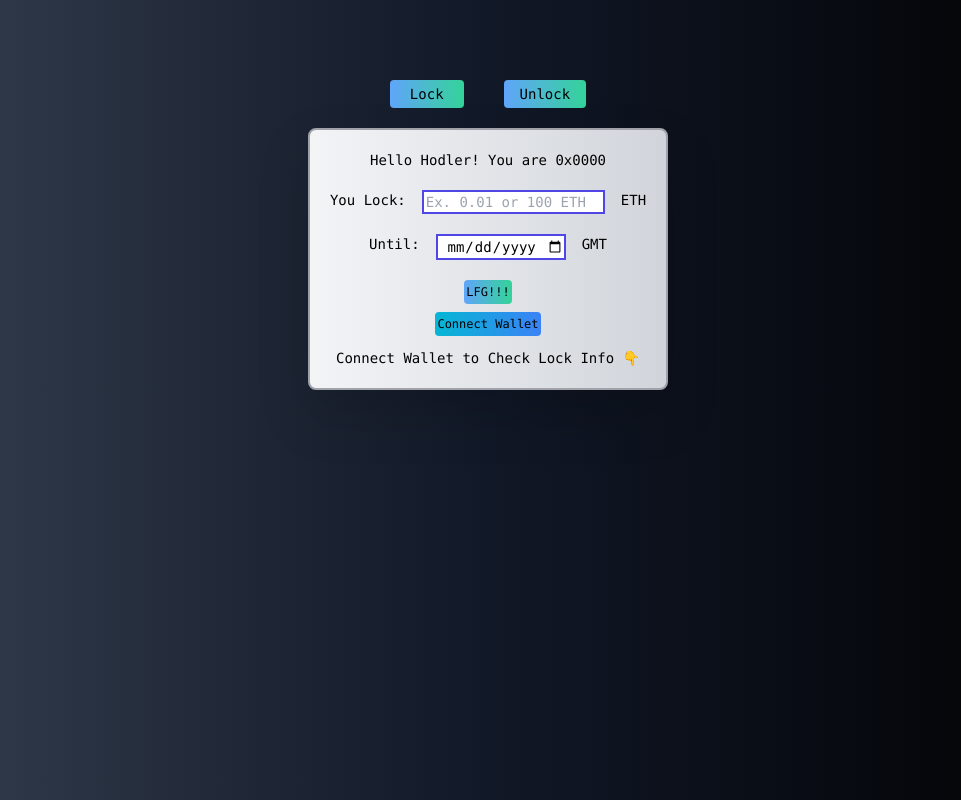
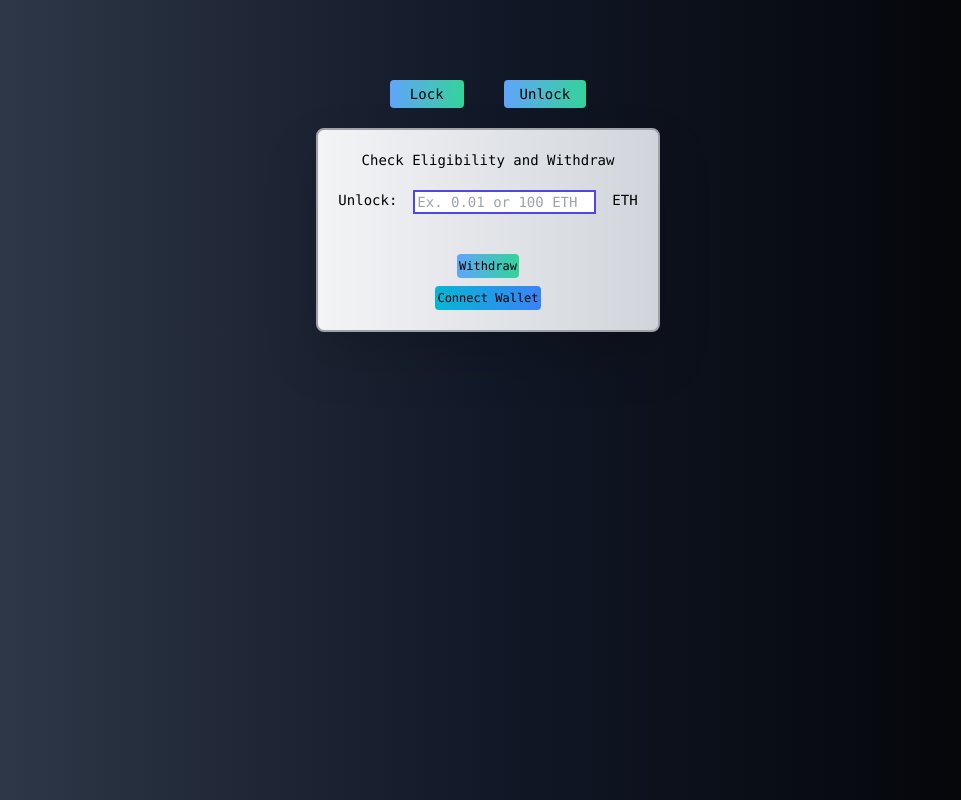
Before and after one commit to royvardhan/hodlbank, a React (Create React App) app: page /withdraw in a window 1280 px wide. Shown: the whole page, without its empty margins (152-1113 px from the left). Built offline with nearby package versions, Linux system fonts and the light colour scheme.

Commit message:
Added Withdraw section

```diff
--- a/package.json
+++ b/package.json
@@ -9,6 +9,7 @@
     "ethers": "^5.6.6",
     "react": "^18.1.0",
     "react-dom": "^18.1.0",
+    "react-router-dom": "^6.3.0",
     "react-scripts": "5.0.1",
     "web-vitals": "^2.1.4",
     "web3": "^1.7.3",
--- a/src/App.js
+++ b/src/App.js
@@ -2,12 +2,17 @@ import './index.css';
 import React from 'react';
 import Navbar from './Navbar';
 import Locker from './Locker';
+import Withdraw from './Withdraw';
+import { Route, Routes as Switch } from 'react-router-dom';
 
 export default function App() {
   return (
     <div>
       <Navbar />
-      <Locker />
+      <Switch>
+        <Route exact path="/" element={<Locker />} />
+        <Route path="/withdraw" element={<Withdraw />} />
+        </Switch>
     </div>
   )
 }
--- a/src/InfoChecker.js
+++ b/src/InfoChecker.js
@@ -8,9 +8,6 @@ export default function InfoChecker (props) {
 
     const [address, setAddress] = useState("");
     const [lockedEther, setLockedEther] = useState(null);
-    const [timeMinutes, setTimeMinutes] = useState("");
-    const [timeDays, setTimeDays] = useState("");
-    const [timeHours, setTimeHours] = useState("");
     const [time, setTime] = useState(null);
 
     const contract = new ethers.Contract(props.state.address, hodlBankAbi, props.state.signer);
@@ -27,17 +24,9 @@ export default function InfoChecker (props) {
             const getTime = new Date(query.unlockDate * 1000);
             const humanDateFormat = getTime.toLocaleString();
             setTime(humanDateFormat);
-            const timeMin = getTime.getMinutes();
-            setTimeMinutes(timeMin);
-            const timeDays = getTime.getDay();
-            setTimeDays(timeDays);
-            const timeHours = getTime.getHours();
-            setTimeHours(timeHours);
         } else {
             setLockedEther("0");
-            setTimeMinutes("0");
-            setTimeDays("0");
-            setTimeHours("0");
+            setTime("N.A");
         }
     }
 
--- a/src/Navbar.js
+++ b/src/Navbar.js
@@ -1,12 +1,13 @@
 import React from "react";
 import './index.css';
+import {Link} from "react-router-dom";
 
 function Navbar() {
     return (
         <div className="flex justify-center ">
         <div className="max-w-xs m-auto pt-20 pb-5 text-sm">
-        <button className="mr-10 rounded bg-gradient-to-r from-blue-400 to-emerald-400 px-5 py-1  "> Lock  </button>
-        <button className="rounded bg-gradient-to-r from-blue-400 to-emerald-400 px-4 py-1"> Unlock </button>
+        <Link to="/"><button className="mr-10 rounded bg-gradient-to-r from-blue-400 to-emerald-400 px-5 py-1  "> Lock </button></Link>
+        <Link to="/withdraw"><button className="rounded bg-gradient-to-r from-blue-400 to-emerald-400 px-4 py-1"> Unlock </button></Link>
         </div>
         </div>
 
--- a/src/Locker.js
+++ b/src/Withdraw.js
@@ -5,7 +5,8 @@ import { formatEther, parseEther } from 'ethers/lib/utils';
 import InfoChecker from './InfoChecker';
 import "./index.css"
 
-function Locker() {
+
+export default function Withdraw() {
 
     const [value, setValue] = useState('');
     const handleChange = (event) => {setValue(prev => event.target.value)}
@@ -58,15 +59,6 @@ function Locker() {
 		    setContract(tempContract);
         }
 
-
-    const handleSubmit = async () => {
-        const unixTimestamp = Math.floor(new Date(time).getTime() / 1000)
-        const tempValue = parseEther(value);
-        const tx = await contract.lockFunds(tempValue, unixTimestamp, {value: tempValue});
-        await tx.wait()
-        console.log(tx.hash);
-    }
-
         const handleWithdraw = async () => {
             let tempValue = parseEther(value);
             const tx = await contract.withdrawFunds(tempValue);
@@ -76,34 +68,22 @@ function Locker() {
 
 
     return (
-        <div>
         <div className="flex justify-center text-sm">
-        <div className='pt-5 pb-5 backdrop-blur-sm rounded-lg border-solid border-2 min-w-max border-zinc-400 bg-gradient-to-r from-gray-100 to-gray-300 drop-shadow-2xl  '>
-        <h4 className="text-center">Hello Hodler! You are {wallAddrStr}</h4>
+        <div className='pt-5 pb-5 backdrop-blur-sm rounded-lg border-solid border-2 min-w-0 border-zinc-400 bg-gradient-to-r from-gray-100 to-gray-300 drop-shadow-2xl  '>
+        <h4 className="text-center">Check Eligibility and Withdraw</h4>
         <div className="flex justify-center p-5">
-            <p>You Lock:</p>
+            <p>Unlock:</p>
            <input className='ml-4 mr-4 border-solid border-2 border-indigo-600 text-center' onChange={handleChange} type="number" placeholder="Ex. 0.01 or 100 ETH" />
            <p>ETH</p>
         </div>
-        <div className="flex justify-center">
-        <p>Until: </p>
-        <input className='ml-4 mr-4 border-solid border-2 border-indigo-600 text-center' onChange={handleTime} type="date" />
-        <p>GMT</p>
-        </div>
         <div className="flex justify-center pt-5">
-        <button onClick={handleSubmit} className="pl-0.5 pr-0.5 text-xs rounded bg-gradient-to-r from-blue-400 to-emerald-400 px-4 py-1"> LFG!!! </button>
+        <button onClick={handleWithdraw} className="pl-0.5 pr-0.5 text-xs rounded bg-gradient-to-r from-blue-400 to-emerald-400 px-4 py-1"> Withdraw </button>
         </div>
         <div className="flex justify-center pt-2">
         <button onClick={connectWallet} className="pl-0.5 pr-0.5 text-xs rounded bg-gradient-to-r from-cyan-500 to-blue-500 px-4 py-1"> {account} </button>
         </div>
-        {!contract && <p className='pt-3 text-center'>Connect Wallet to Check Lock Info 👇 </p>}
         </div>
         </div>
-        {contract && <InfoChecker state={contract} />}
-        </div>
-
     )
 
 }
-
-export default Locker;
--- a/src/index.js
+++ b/src/index.js
@@ -1,10 +1,12 @@
 import React from 'react';
 import ReactDOM from 'react-dom/client';
 import App from './App';
+import { BrowserRouter as Router } from 'react-router-dom';
 
 const root = ReactDOM.createRoot(document.getElementById('root'));
 root.render(
-  <React.StrictMode>
+  <Router>
     <App />
-  </React.StrictMode>
+  </Router>
+
 );
```
Also changed, not shown: 2 other files (tests, documents, lock files or other folders). Lines whose indentation alone changed are shown as unchanged.
